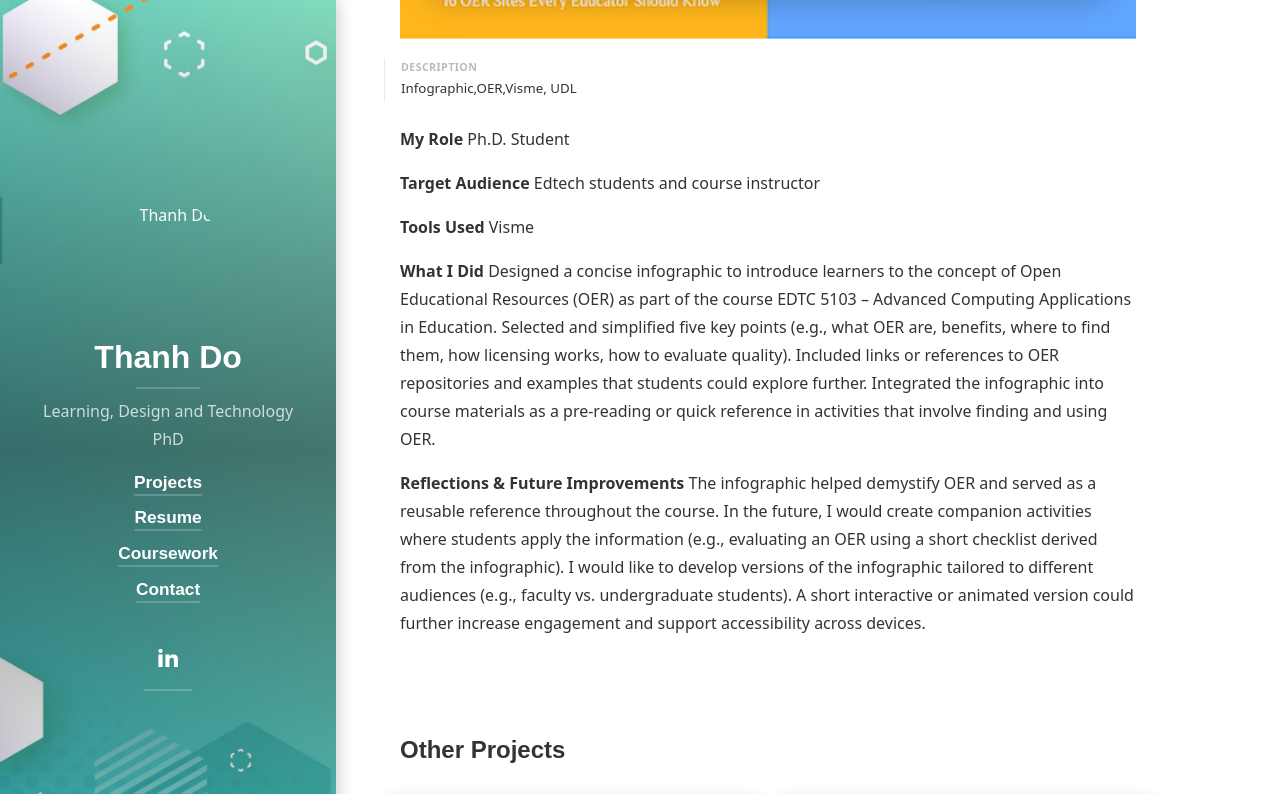
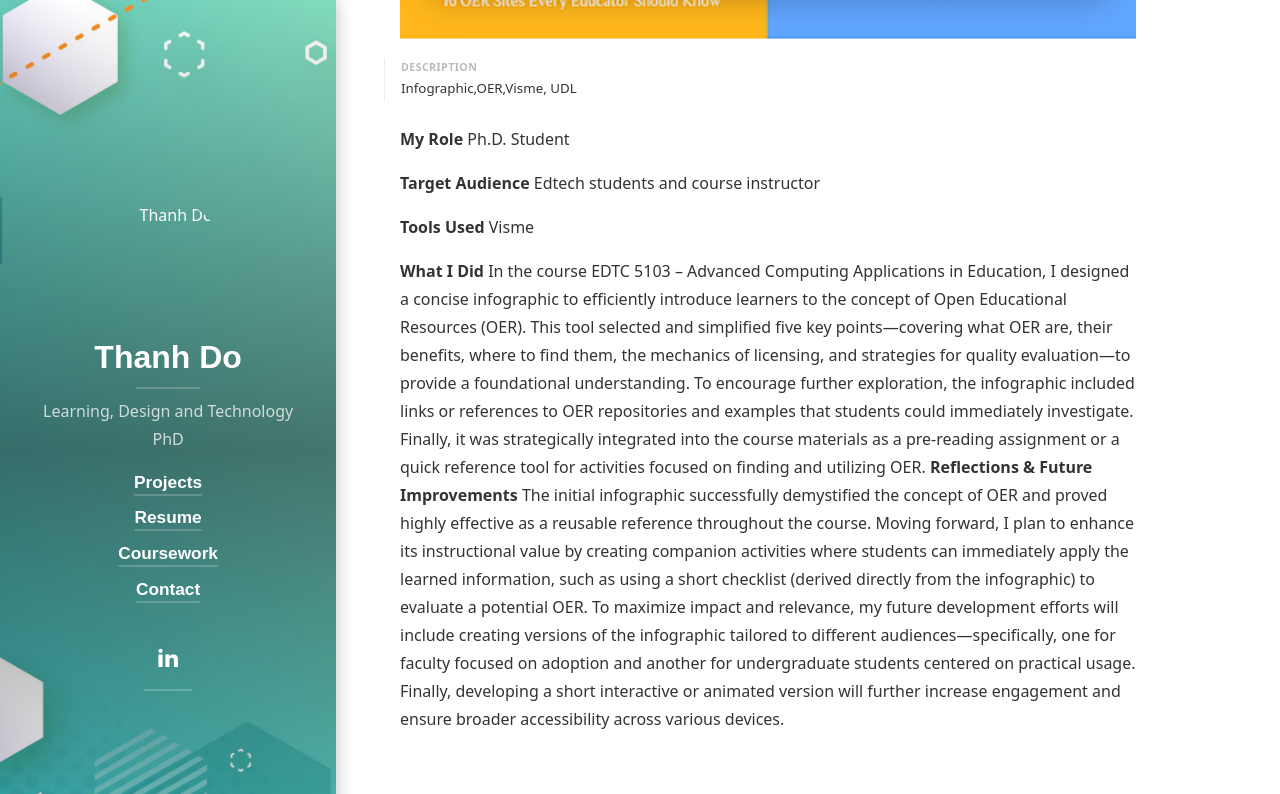
Before and after one commit to thanhpdo/thanhpdo.github.io, a Jekyll site: the page built from _projects/5-things.md, in a window 1280 px wide and 900 px high, scrolled down 1137 px, cut to the strip 0-794 px from the top of the window. Built offline with Jekyll 4.4.1, drawn with Linux system fonts in a browser that asks for light colours; cached includes are drawn as plain includes; nearby versions of some CDN libraries; some web fonts are replaced; library files that are not in the unit come from our copies.

Commit message:
Update 5-things.md

```diff
--- a/_projects/5-things.md
+++ b/_projects/5-things.md
@@ -16,13 +16,6 @@ sitemap: false
 **Tools Used** Visme
 
 **What I Did**
-Designed a concise infographic to introduce learners to the concept of Open Educational Resources (OER) as part of the course EDTC 5103 – Advanced Computing Applications in Education.
-Selected and simplified five key points (e.g., what OER are, benefits, where to find them, how licensing works, how to evaluate quality).
-Included links or references to OER repositories and examples that students could explore further.
-Integrated the infographic into course materials as a pre-reading or quick reference in activities that involve finding and using OER.
-
+In the course EDTC 5103 – Advanced Computing Applications in Education, I designed a concise infographic to efficiently introduce learners to the concept of Open Educational Resources (OER). This tool selected and simplified five key points—covering what OER are, their benefits, where to find them, the mechanics of licensing, and strategies for quality evaluation—to provide a foundational understanding. To encourage further exploration, the infographic included links or references to OER repositories and examples that students could immediately investigate. Finally, it was strategically integrated into the course materials as a pre-reading assignment or a quick reference tool for activities focused on finding and utilizing OER.
 **Reflections & Future Improvements**
-The infographic helped demystify OER and served as a reusable reference throughout the course.
-In the future, I would create companion activities where students apply the information (e.g., evaluating an OER using a short checklist derived from the infographic).
-I would like to develop versions of the infographic tailored to different audiences (e.g., faculty vs. undergraduate students).
-A short interactive or animated version could further increase engagement and support accessibility across devices.
+The initial infographic successfully demystified the concept of OER and proved highly effective as a reusable reference throughout the course. Moving forward, I plan to enhance its instructional value by creating companion activities where students can immediately apply the learned information, such as using a short checklist (derived directly from the infographic) to evaluate a potential OER. To maximize impact and relevance, my future development efforts will include creating versions of the infographic tailored to different audiences—specifically, one for faculty focused on adoption and another for undergraduate students centered on practical usage. Finally, developing a short interactive or animated version will further increase engagement and ensure broader accessibility across various devices.
```
